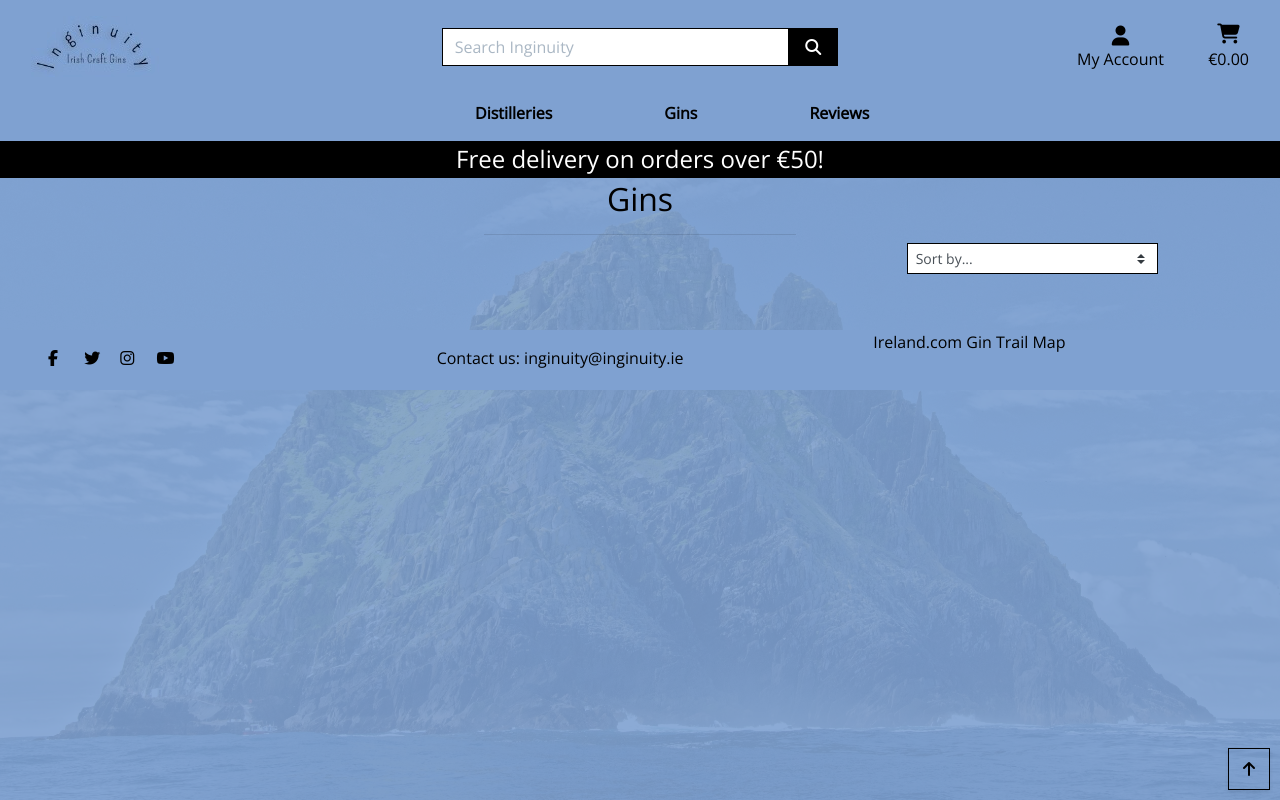
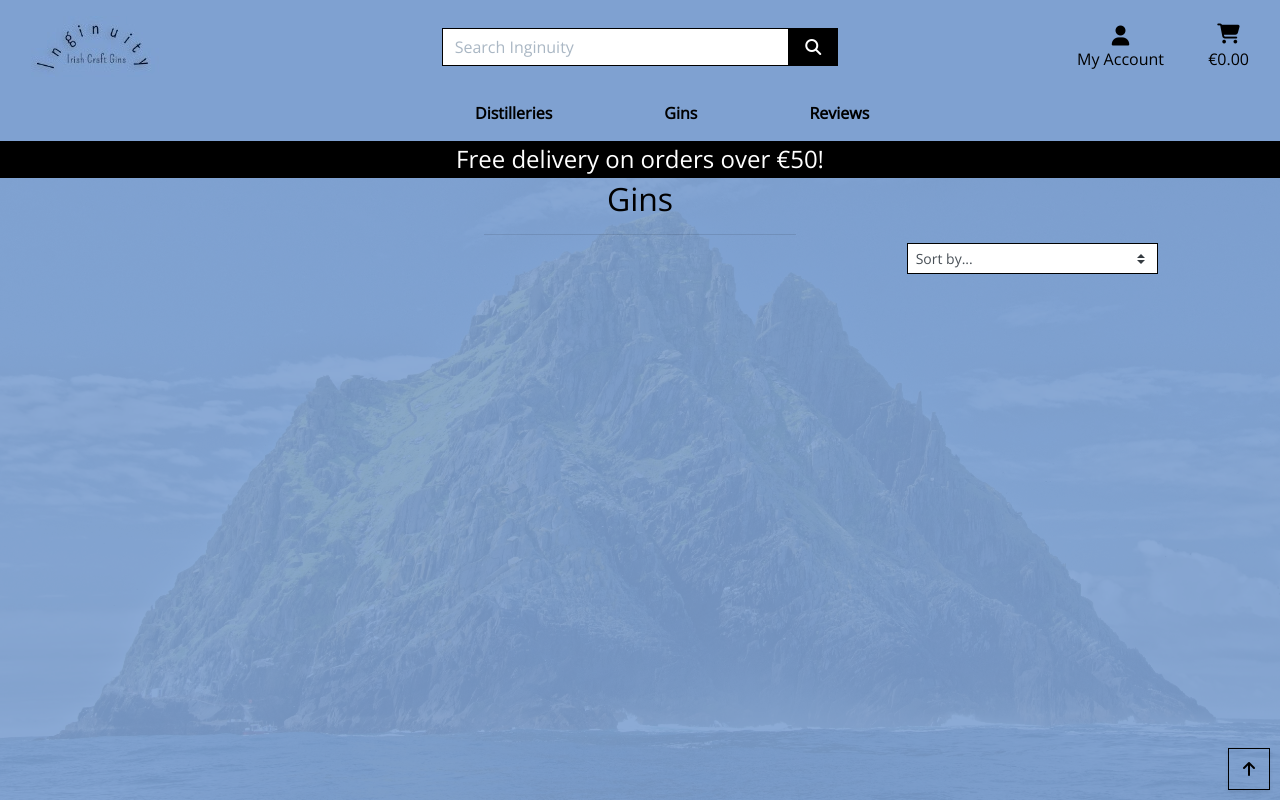
Before and after one commit to ConacBreslin/inginuity, a Django app: page /gins/ in a window 1280 px wide. Run offline with Django 3.2, Linux system fonts and the light colour scheme; data that the repository does not hold is empty; some libraries are stand-ins or nearby versions.

Commit message:
Comment out footer for testing

```diff
--- a/templates/base.html
+++ b/templates/base.html
@@ -140,7 +140,7 @@
 
     {% block content %}
     {% endblock %}
-    <footer class="mt-5 ">
+    <!-- <footer class="mt-5 ">
         <div class="row">
             <div class="d-none d-md-block col-md-4">
                 <ul class="list-inline social-media-links ml-5 mt-3">
@@ -163,7 +163,7 @@
                 <a href="https://media.ireland.com/en-ie/news-releases/global/new-map-points-the-way-to-an-irish-gin-journey.aspx"  target="_blank" rel="noopener" aria-label="Goes to ireland.som gin trail map (opens in new tab)">Ireland.com Gin Trail Map</a>
             </div>
         </div>
-    </footer>
+    </footer> -->
 
 {% block postloadjs %}
     <script type="text/javascript">
```
